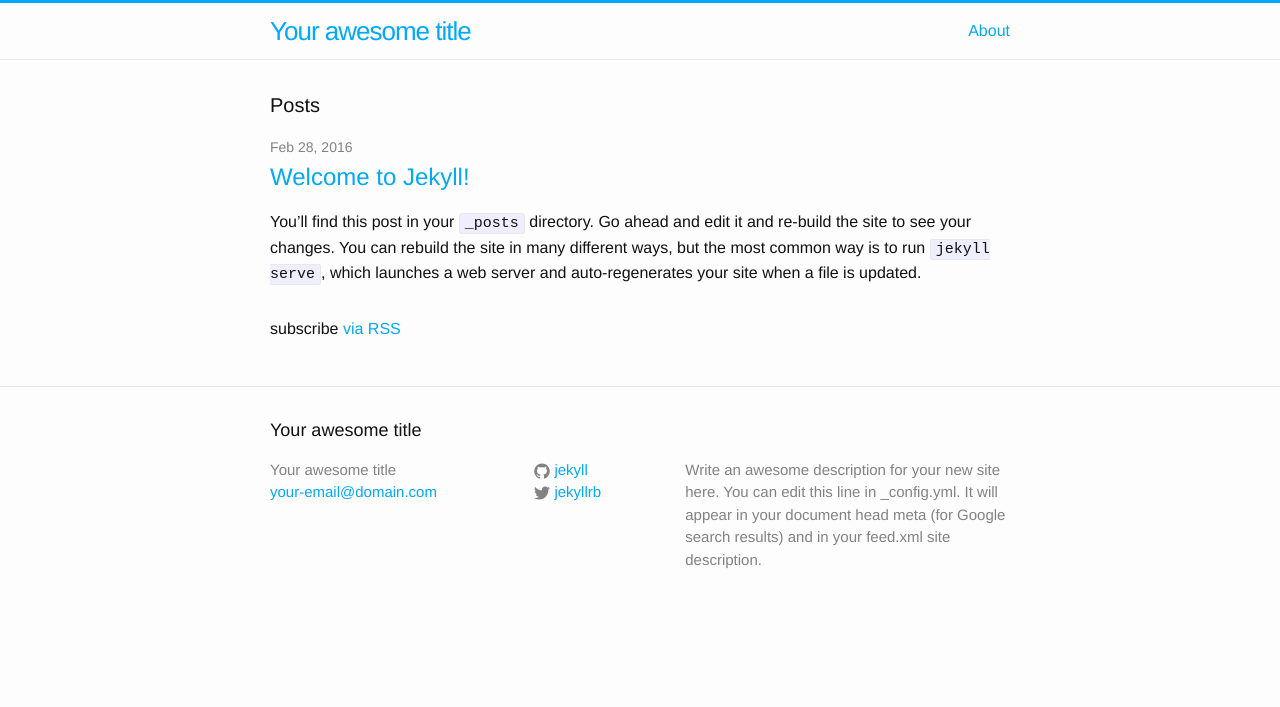
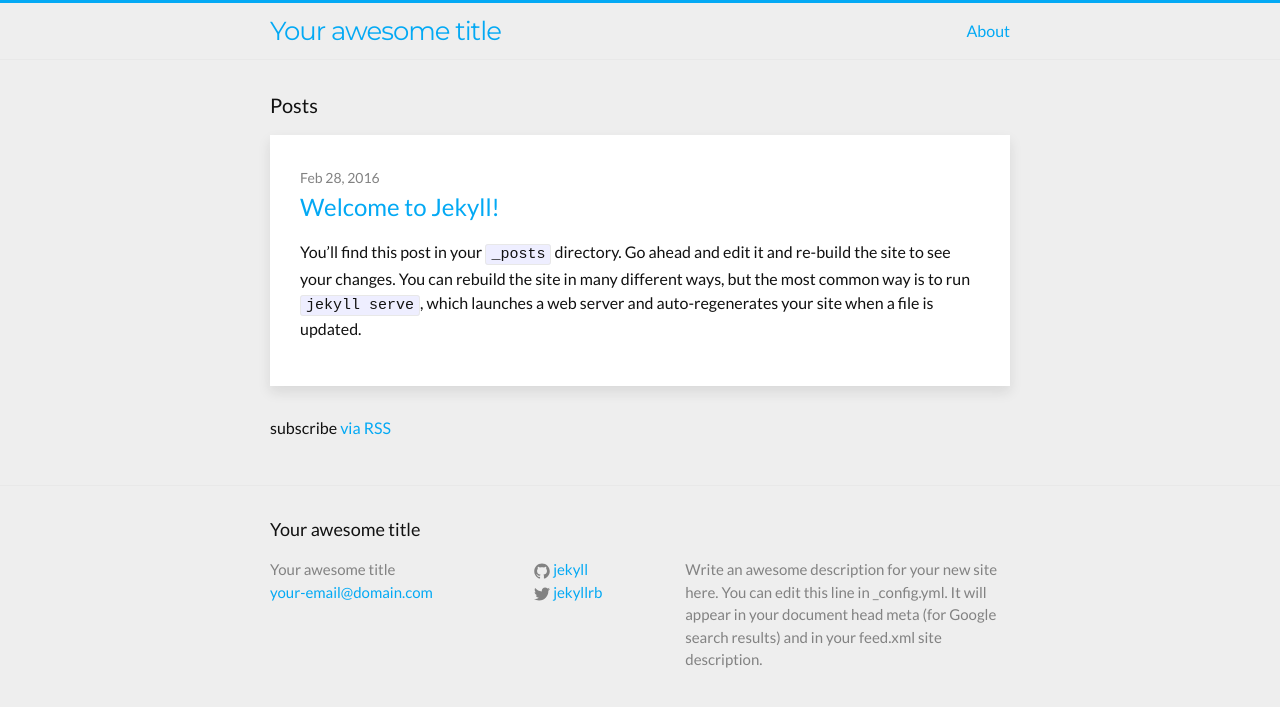
Before and after one commit to shuboc/shuboc.github.io, a Jekyll site: the page built from index.html, in a window 1280 px wide. Shown: the top 707 px of the page. Built offline with Jekyll 4.4.1, drawn with Linux system fonts in a browser that asks for light colours.

Commit message:
Add background style to posts

```diff
--- a/_includes/head.html
+++ b/_includes/head.html
@@ -7,6 +7,9 @@
   <meta name="description" content="{% if page.excerpt %}{{ page.excerpt | strip_html | strip_newlines | truncate: 160 }}{% else %}{{ site.description }}{% endif %}">
 
   <link rel="stylesheet" href="{{ "/css/main.css" | prepend: site.baseurl }}">
+  <!-- <link href='https://fonts.googleapis.com/css?family=Open+Sans' rel='stylesheet' type='text/css'> -->
+  <link href='https://fonts.googleapis.com/css?family=Montserrat' rel='stylesheet' type='text/css'>
+  <link href='https://fonts.googleapis.com/css?family=Lato' rel='stylesheet' type='text/css'>
   <link rel="canonical" href="{{ page.url | replace:'index.html','' | prepend: site.baseurl | prepend: site.url }}">
   <link rel="alternate" type="application/rss+xml" title="{{ site.title }}" href="{{ "/feed.xml" | prepend: site.baseurl | prepend: site.url }}">
 </head>
--- a/_sass/_layout.scss
+++ b/_sass/_layout.scss
@@ -17,6 +17,7 @@
     letter-spacing: -1px;
     margin-bottom: 0;
     float: left;
+    font-family: $title-font-family;
 }
 
 .site-nav {
@@ -169,12 +170,22 @@
     font-size: 20px;
 }
 
+.post {
+  margin-bottom: $spacing-unit;
+  padding: 30px;
+  background-color: $post-background-color;
+  box-shadow: 0 0 0 0,0 6px 12px rgba(34,34,34,0.1);
+}
+
 .post-list {
     margin-left: 0;
     list-style: none;
 
     > li {
         margin-bottom: $spacing-unit;
+        padding: 30px;
+        background-color: $post-background-color;
+        box-shadow: 0 0 0 0,0 6px 12px rgba(34,34,34,0.1);
     }
 }
 
--- a/css/main.scss
+++ b/css/main.scss
@@ -6,17 +6,21 @@
 
 
 // Our variables
-$base-font-family: "Helvetica Neue", Helvetica, Arial, sans-serif;
+// $base-font-family: "Open Sans", Helvetica, Arial, sans-serif;
+$base-font-family: "Lato", Helvetica, Arial, sans-serif;
 $base-font-size:   16px;
 $base-font-weight: 400;
 $small-font-size:  $base-font-size * 0.875;
 $base-line-height: 1.5;
 
+$title-font-family: 'Montserrat', sans-serif;
+
 $spacing-unit:     30px;
 
 $text-color:       #111;
-$background-color: #fdfdfd;
+$background-color: #eeeeee;
 $brand-color:      #03A9F4;
+$post-background-color: #ffffff;
 
 $grey-color:       #828282;
 $grey-color-light: lighten($grey-color, 40%);
```
